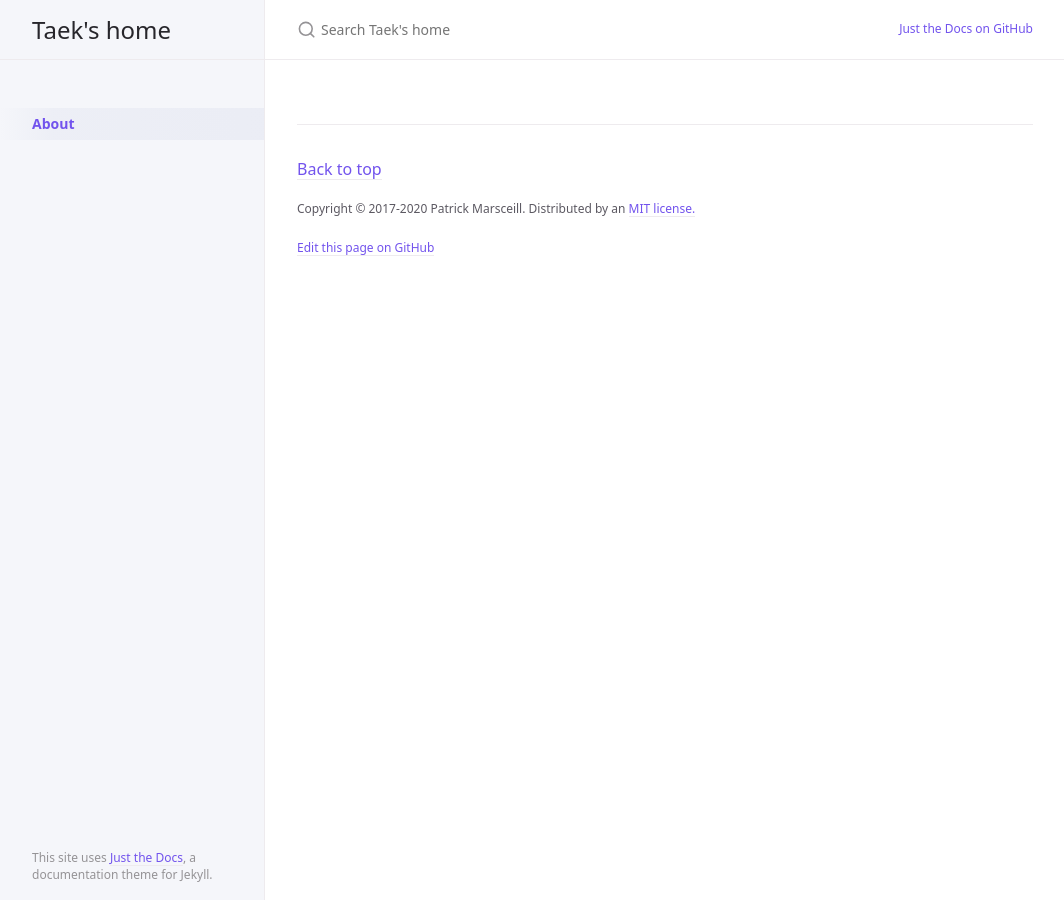
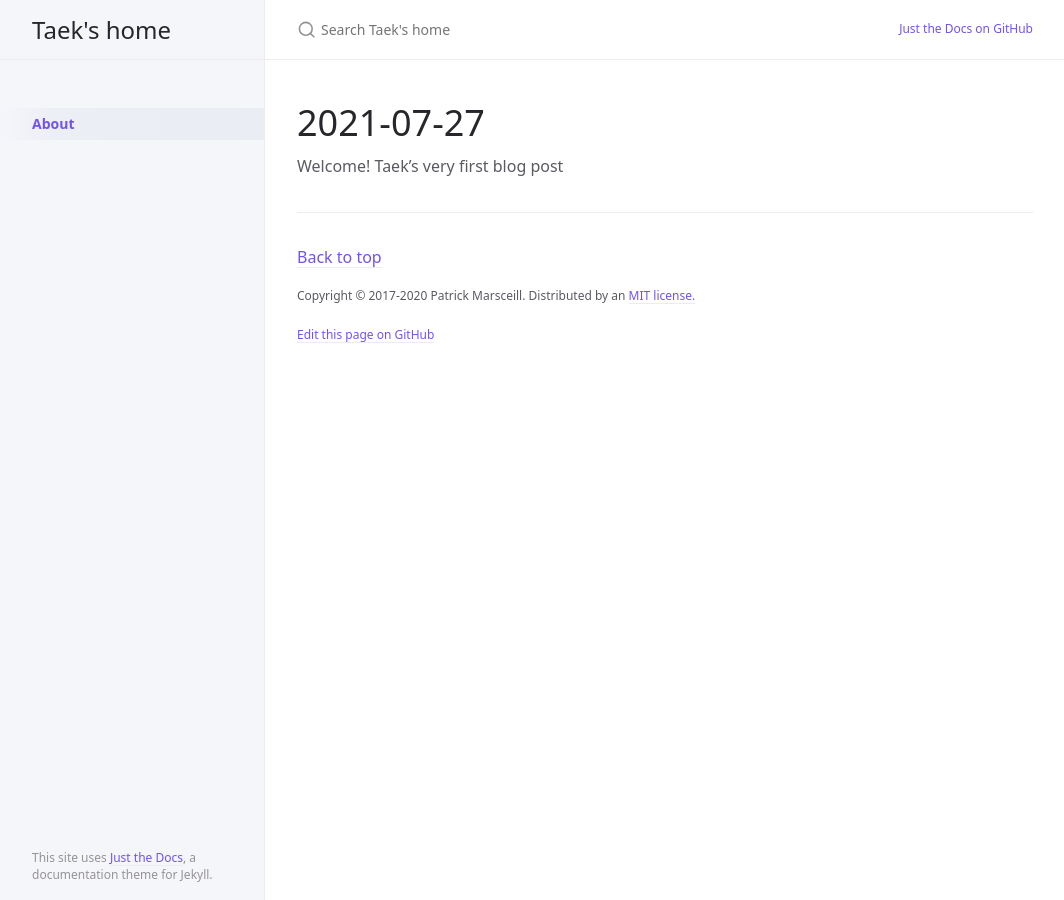
Before and after one commit to SEONGTAEK01/SEONGTAEK01.github.io, a Jekyll site: the page built from index.md, in a window 1280 px wide. Shown: the whole page, without its empty margins (107-1171 px from the left). Built offline with Jekyll 4.4.1, drawn with Linux system fonts in a browser that asks for light colours.

Commit message:
Add initial post

```diff
--- a/index.md
+++ b/index.md
@@ -5,3 +5,6 @@ nav_order: 1
 description: "Just the Docs is a responsive Jekyll theme with built-in search that is easily customizable and hosted on GitHub Pages."
 permalink: /
 ---
+
+# 2021-07-27
+Welcome! Taek's very first blog post
```
